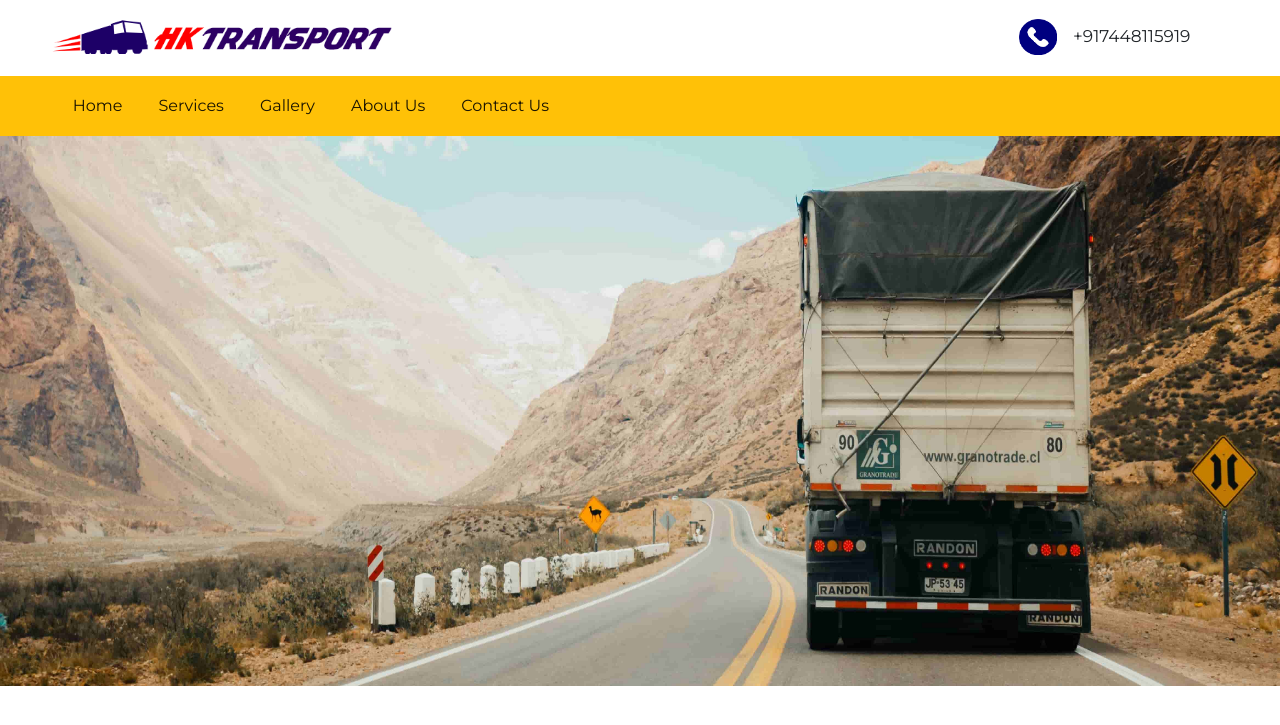
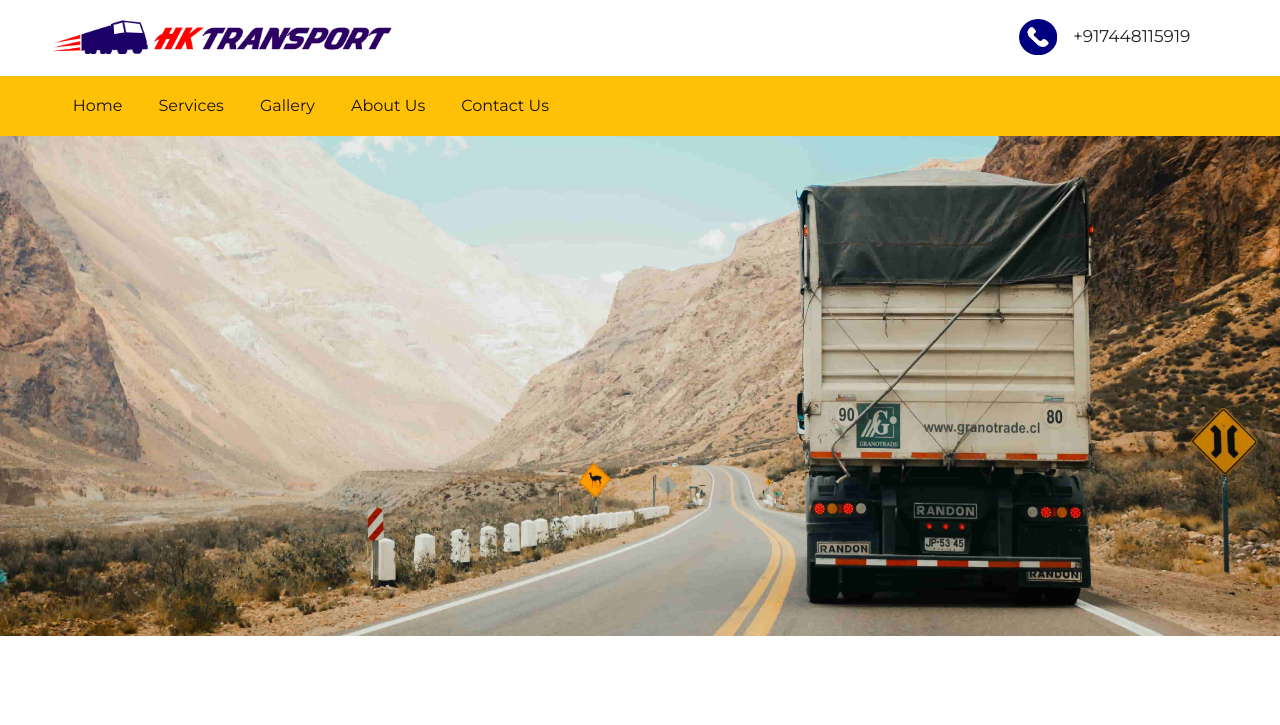
Before and after one commit to hktransport919/hktransport919, a PHP site: page / in a window 1280 px wide. Shown: the top 725 px of the page. Run offline with PHP 8.4, Linux system fonts and the light colour scheme.

Commit message:
Adding Cover Image test-2

```diff
--- a/style.css
+++ b/style.css
@@ -34,7 +34,7 @@
 }
 .cover{
     width: 100%;
-    height: 550px;
+    height: 500px;
     background-image: url('./Images/Truck.jpg');
     background-size:100% 100%;
 }
```
Also changed, not shown: Images/Truck3.jpg (deleted).
